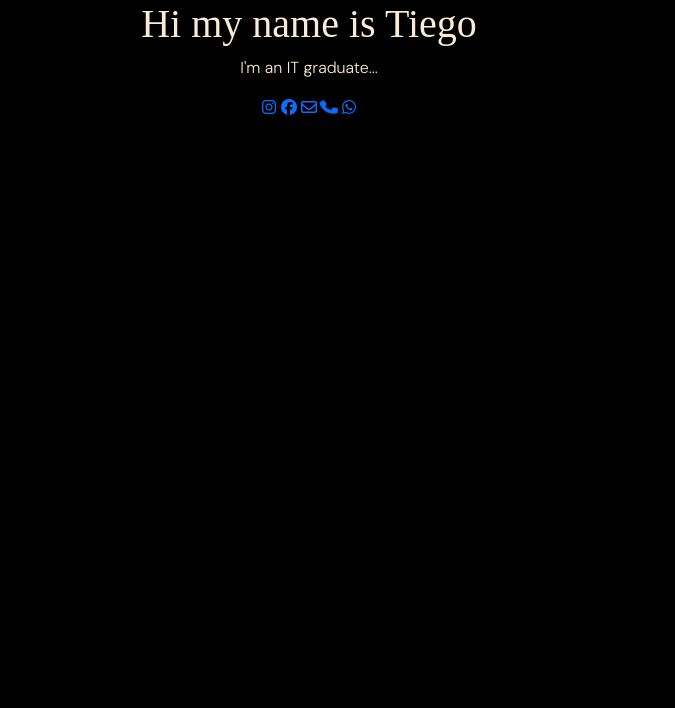
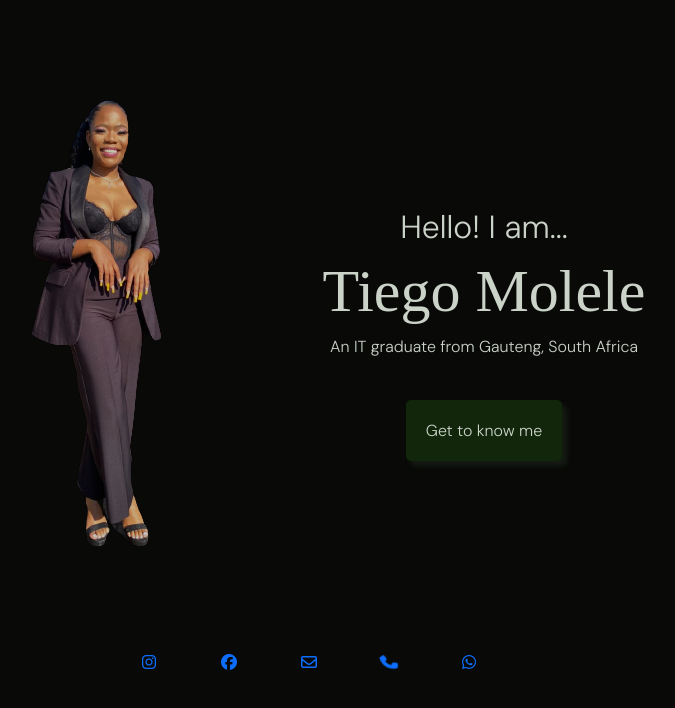
Before and after one commit to Sammie-M/Tiego-Molele, a plain HTML site: page index.html in a window 1280 px wide. Shown: the whole page, without its empty margins (331-1006 px from the left). Drawn offline with nearby package versions, Linux system fonts and the light colour scheme.

Commit message:
created a homepage..

```diff
--- a/index.html
+++ b/index.html
@@ -1,24 +1,55 @@
 <!DOCTYPE html>
 <html lang="en">
   <head>
-  <meta charset="UTF-8">
-  <meta name="viewport" content="width=device-width, initial-scale=1.0">
+    <meta charset="UTF-8" />
+    <meta name="viewport" content="width=device-width, initial-scale=1.0" />
+    <link
+      href="https://cdn.jsdelivr.net/npm/bootstrap@5.3.2/dist/css/bootstrap.min.css"
+      rel="stylesheet"
+      integrity="sha384-T3c6CoIi6uLrA9TneNEoa7RxnatzjcDSCmG1MXxSR1GAsXEV/Dwwykc2MPK8M2HN"
+      crossorigin="anonymous"
+    />
+    <link rel="preconnect" href="https://fonts.googleapis.com" />
+    <link rel="preconnect" href="https://fonts.gstatic.com" crossorigin />
+    <link
+      href="https://fonts.googleapis.com/css2?family=DM+Sans:ital,opsz,wght@0,9..40,200;0,9..40,300;1,9..40,100;1,9..40,200&family=Noto+Serif+JP:wght@200;400;500;700&display=swap"
+      rel="stylesheet"
+    />
+    <link rel="stylesheet" href="src/styles.css" />
+    <script
+      src="https://cdn.jsdelivr.net/npm/bootstrap@5.3.2/dist/js/bootstrap.bundle.min.js"
+      integrity="sha384-C6RzsynM9kWDrMNeT87bh95OGNyZPhcTNXj1NW7RuBCsyN/o0jlpcV8Qyq46cDfL"
+      crossorigin="anonymous"
+    ></script>
+    <script
+      src="https://kit.fontawesome.com/7ea8ea32c0.js"
+      crossorigin="anonymous"
+    ></script>
     <title>Meet Tiego Molele</title>
-  <link href="https://cdn.jsdelivr.net/npm/bootstrap@5.3.2/dist/css/bootstrap.min.css" rel="stylesheet" integrity="sha384-T3c6CoIi6uLrA9TneNEoa7RxnatzjcDSCmG1MXxSR1GAsXEV/Dwwykc2MPK8M2HN" crossorigin="anonymous">
-  <link rel="preconnect" href="https://fonts.googleapis.com">
-  <link rel="preconnect" href="https://fonts.gstatic.com" crossorigin>
-  <link href="https://fonts.googleapis.com/css2?family=DM+Sans:ital,opsz,wght@0,9..40,200;0,9..40,300;1,9..40,100;1,9..40,200&family=Noto+Serif+JP:wght@200;400;500;700&display=swap" rel="stylesheet">
-  <link rel="stylesheet" href="src/styles.css">
-  <script src="https://cdn.jsdelivr.net/npm/bootstrap@5.3.2/dist/js/bootstrap.bundle.min.js" integrity="sha384-C6RzsynM9kWDrMNeT87bh95OGNyZPhcTNXj1NW7RuBCsyN/o0jlpcV8Qyq46cDfL" crossorigin="anonymous"></script>
-  <script src="https://kit.fontawesome.com/7ea8ea32c0.js" crossorigin="anonymous"></script>
   </head>
   <body>
-  <h1>Hi my name is Tiego</h1>
-  <p>I'm an IT graduate...</p>
+
+    <main>
+      <div class="tiego">
+        <img src="src/images/Tiego_Molele.png" alt="Tiego Molele">
+      </div>
+      <div class="intro">
+        <h2>Hello! I am...</h2>
+        <h1> Tiego Molele</h1>
+        <p>An IT graduate from Gauteng, South Africa</p>
+        <a href="#" class="button">Get to know me</a>
+      </div>
+
+
+    </main>
+
+    <footer>
       <a href="#"><i class="fa-brands fa-instagram fa-flip"></i></a>
       <a href="#"><i class="fa-brands fa-facebook fa-beat"></i></a>
       <a href="#"><i class="fa-regular fa-envelope"></i></a>
       <a href="#"><i class="fa-solid fa-phone fa-shake"></i></a>
       <a href="#"><i class="fa-brands fa-whatsapp fa-bounce"></i></a>
+    </footer>
+
   </body>
 </html>
--- a/src/styles.css
+++ b/src/styles.css
@@ -1,13 +1,47 @@
 /*font-family: 'DM Sans', sans-serif;
 font-family: 'Noto Serif JP', serif;*/
+:root{
+  --defaul-font: 'DM Sans', sans-serif;
+  --heading-font: 'Noto Serif JP', serif;
+  --text-color: #cbd3c9;
 
+}
 body{
-  font-family: 'DM Sans', sans-serif;
-  background-color: black;
-  color: antiquewhite;
+  font-family: var(--defaul-font);
+  background-color: #090a08;
+  color: var(--text-color);
   text-align: center;
 }
 
+main{
+  margin: 100px;
+  display: flex;
+  align-items: center;
+  justify-content: center;
+}
+
 h1{
-  font-family: 'Noto Serif JP', serif;
+  font-family: var(--heading-font);
+  font-size: 60px;
 }
+
+p{
+  margin-bottom: 60px;
+}
+
+a{
+  margin: 30px;
+}
+
+.button{
+  background-color: rgba(26, 66, 13, 0.5);
+  color: var(--text-color);
+  text-decoration: none;
+  padding: 20px;
+  border-radius: 5px;
+  box-shadow: 5px 5px 5px #151b13;
+}
+
+footer{
+  margin-top: 40px;
+}
```
Also changed, not shown: src/images/Tiego_Molele.png (added). Lines whose indentation alone changed are shown as unchanged.
